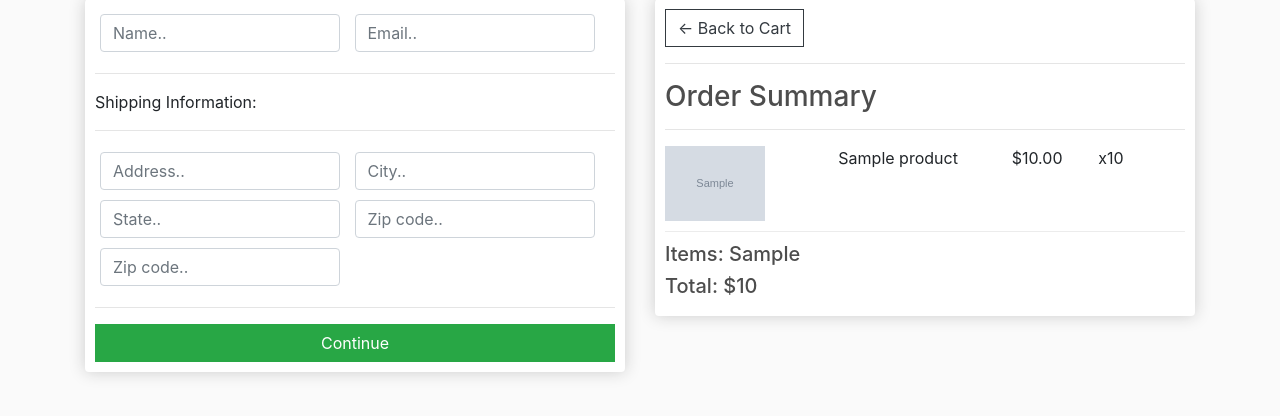
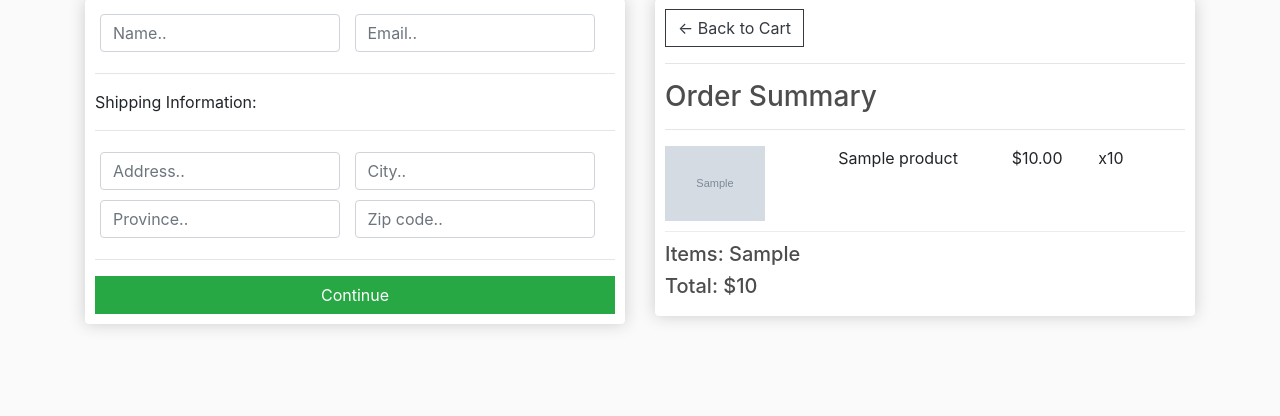
Before and after one commit to ProkingK/E-Commerce_Website, a Django app: template store/templates/store/checkout.html in a window 1280 px wide. Shown: the part 134-550 px from the top of the page. Run offline with Django 3.2, Linux system fonts and the light colour scheme; the template is opened without the code that fills it: most values are stand-ins (such as "Sample title", 1, 10 or a date in 2020); grey boxes marked "Sample" are stand-in pictures; some libraries are stand-ins or nearby versions.

Commit message:
Updated checkout

```diff
--- a/store/templates/store/checkout.html
+++ b/store/templates/store/checkout.html
@@ -27,13 +27,10 @@
 							<input class="form-control" type="text" name="city" placeholder="City..">
 						</div>
 						<div class="form-field">
-							<input class="form-control" type="text" name="state" placeholder="State..">
+							<input class="form-control" type="text" name="province" placeholder="Province..">
 						</div>
 						<div class="form-field">
-							<input class="form-control" type="text" name="zipcode" placeholder="Zip code..">
-						</div>
-						<div class="form-field">
-							<input class="form-control" type="text" name="country" placeholder="Zip code..">
+							<input class="form-control" type="text" name="zip_code" placeholder="Zip code..">
 						</div>
 					</div>
 
```
